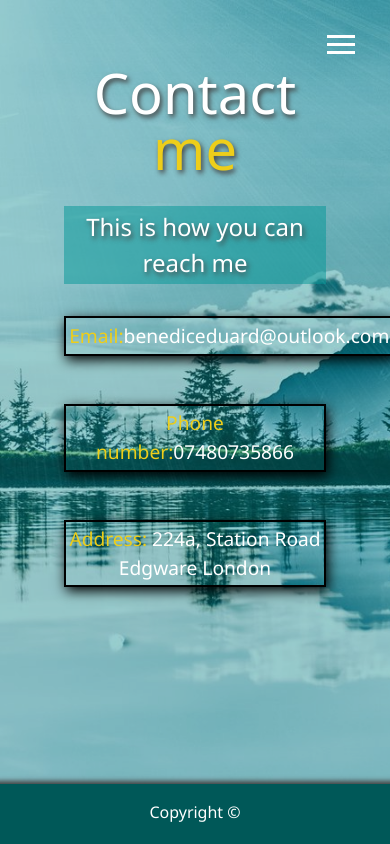
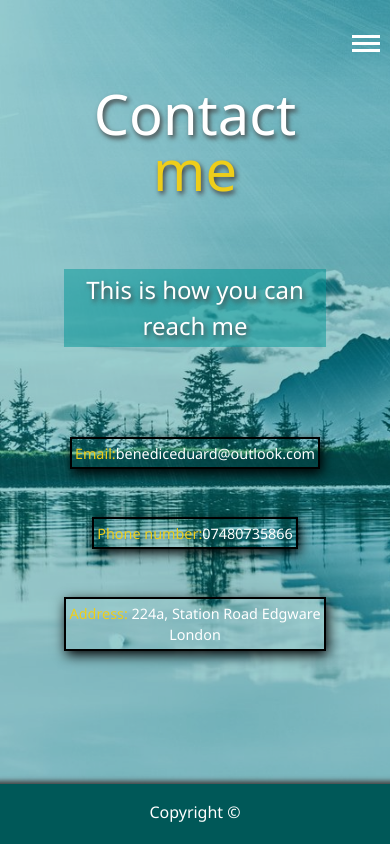
Before and after one commit to Eduard-Benedic/portfolio, a website: page dist/contact.html in a window 390 px wide. Drawn offline with Linux system fonts and the light colour scheme.

Commit message:
website completed

```diff
--- a/scss/_menu.scss
+++ b/scss/_menu.scss
@@ -3,7 +3,7 @@
 .menu-btn {
   position: absolute;
   z-index: 3;
-  right: 35px;
+  right: 18px;
   top: 35px;
   cursor: pointer;
   @include easeOut;
@@ -11,7 +11,7 @@
   .btn-line {
     width: 28px;
     height: 3px;
-    margin: 0 0 5px 0;
+    margin: 0 0 4px 0;
     background: set-text-color($primary-color);
     @include easeOut;
   }
--- a/scss/_mobile.scss
+++ b/scss/_mobile.scss
@@ -63,9 +63,16 @@
   .projects {
     grid-template-columns: repeat(2, 1fr);
   }
+  .menu-btn {
+    right: 10px;
+  }
 }
 
 @include mediaSm {
+  main {
+    display: grid;
+    justify-content: center;
+  }
   h1,
   h2,
   h3 {
@@ -88,6 +95,6 @@
   }
   .boxes div {
     padding: 0.2rem 0.2rem;
-    font-size: 1.2rem;
+    font-size: 0.9rem;
   }
 }
--- a/scss/main.scss
+++ b/scss/main.scss
@@ -177,7 +177,7 @@ main {
   align-items: center;
   margin-top: 1rem;
   div {
-    font-size: 2rem;
+    font-size: 1.3rem;
     border: 2px #000 solid;
     box-shadow: 2px 4px 12px #000;
     padding: 1.5rem 2.5rem;
```
Also changed, not shown: dist/css/main.css.
